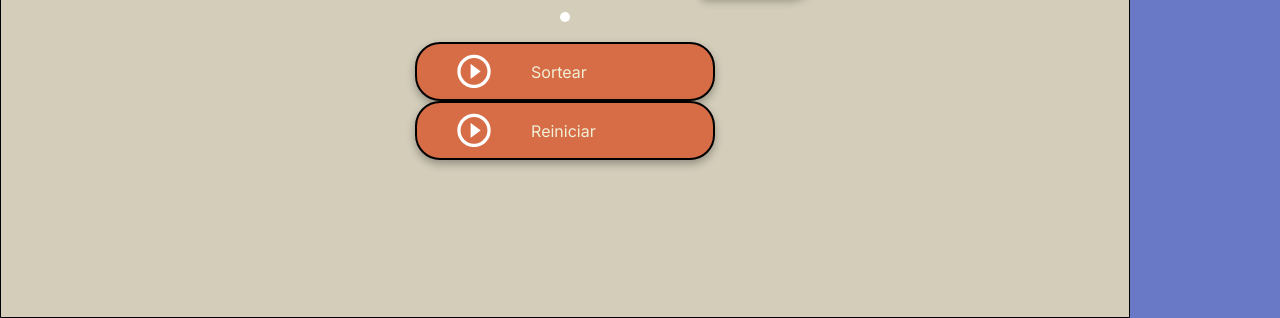
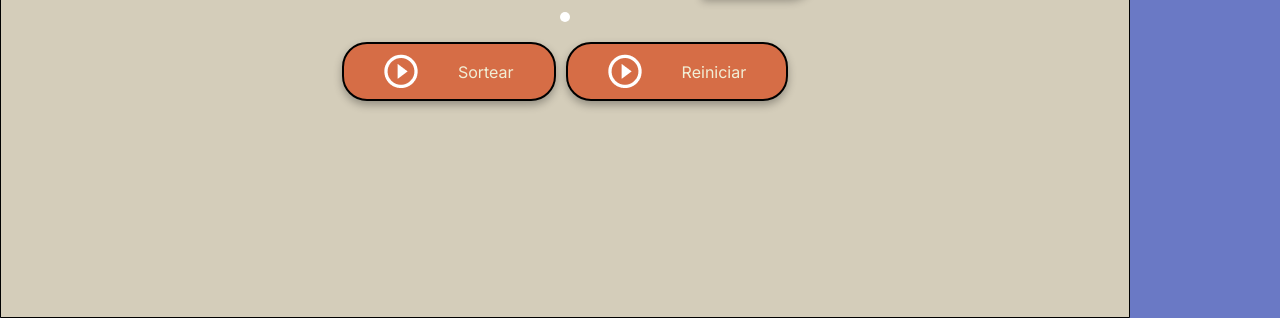
Before and after one commit to iriscob/amigo_secreto, a plain HTML site: page index.html in a window 1280 px wide. Shown: the part 482-800 px from the top of the page. Drawn offline with Linux system fonts and the light colour scheme.

Commit message:
Update style.css

```diff
--- a/style.css
+++ b/style.css
@@ -163,6 +163,14 @@ ul {
 .button-draw:hover {
     background-color: var(--color-button-hover);
 }
+.button-container {
+    /*width: 300px;
+    justify-content: center;*/
+    display: flex; /* Convierte el contenedor en un contenedor Flexbox */
+    justify-content: center; /* Centra los botones horizontalmente */
+    gap: 10px; /* Agrega un espacio entre los botones (opcional) */
+}
+
 
 .name-list {
     font-family: 'Segoe UI', Tahoma, Geneva, Verdana, sans-serif;
```
